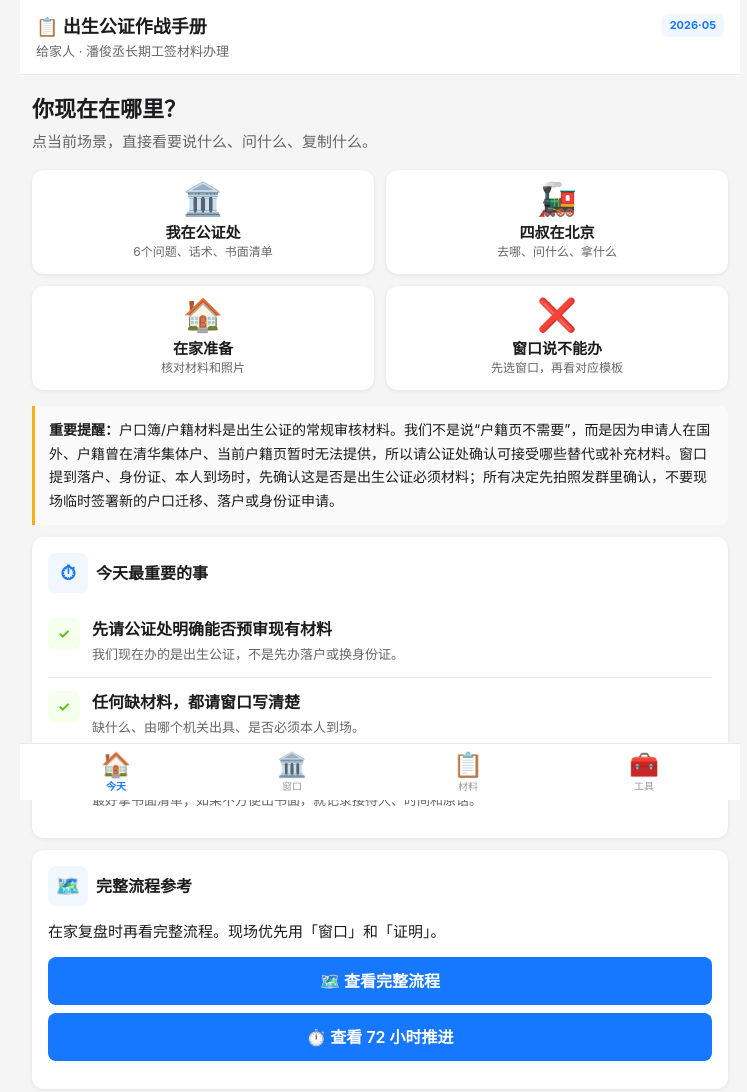
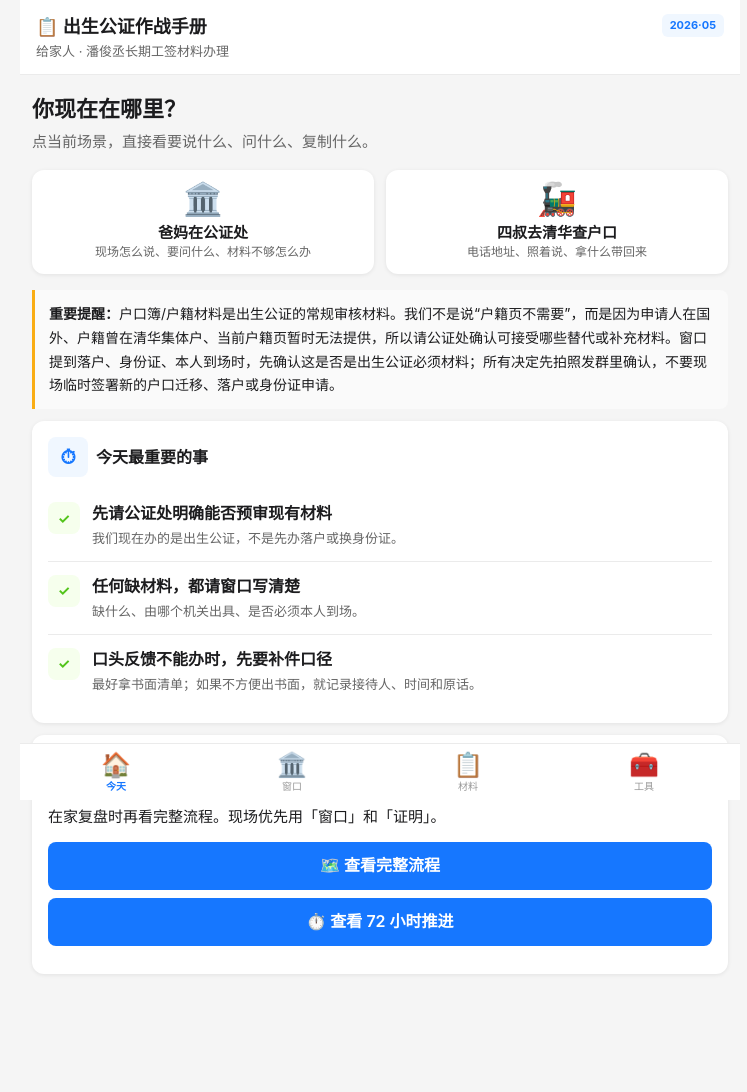
Before and after one commit to Ken-pan/birth-notary-guide, a plain HTML site: page index.html in a window 1280 px wide. Shown: the top 1092 px of the page, without its empty margins (260-1007 px from the left). Drawn offline with Linux system fonts and the light colour scheme.

Commit message:
Simplify home scene choices with clearer labels.
Remove prepare and rejection shortcuts from the grid; rename the two remaining entries so family members know who goes where and what to do.

Co-authored-by: Cursor <cursoragent@cursor.com>

```diff
--- a/index.html
+++ b/index.html
@@ -1480,29 +1480,15 @@
         <button class="scene-btn" onclick="showTab('window'); showWindowPanel('notary')">
           <span class="scene-emoji">🏛️</span>
           <span>
-            <span class="scene-title">我在公证处</span>
-            <span class="scene-note">6个问题、话术、书面清单</span>
+            <span class="scene-title">爸妈在公证处</span>
+            <span class="scene-note">现场怎么说、要问什么、材料不够怎么办</span>
           </span>
         </button>
         <button class="scene-btn" onclick="showTab('window'); showWindowPanel('tsinghua')">
           <span class="scene-emoji">🚂</span>
           <span>
-            <span class="scene-title">四叔在北京</span>
-            <span class="scene-note">去哪、问什么、拿什么</span>
-          </span>
-        </button>
-        <button class="scene-btn" onclick="showTab('materials')">
-          <span class="scene-emoji">🏠</span>
-          <span>
-            <span class="scene-title">在家准备</span>
-            <span class="scene-note">核对材料和照片</span>
-          </span>
-        </button>
-        <button class="scene-btn" onclick="showTab('window'); showWindowPanel('notary')">
-          <span class="scene-emoji">❌</span>
-          <span>
-            <span class="scene-title">窗口说不能办</span>
-            <span class="scene-note">先选窗口，再看对应模板</span>
+            <span class="scene-title">四叔去清华查户口</span>
+            <span class="scene-note">电话地址、照着说、拿什么带回来</span>
           </span>
         </button>
       </div>
```
